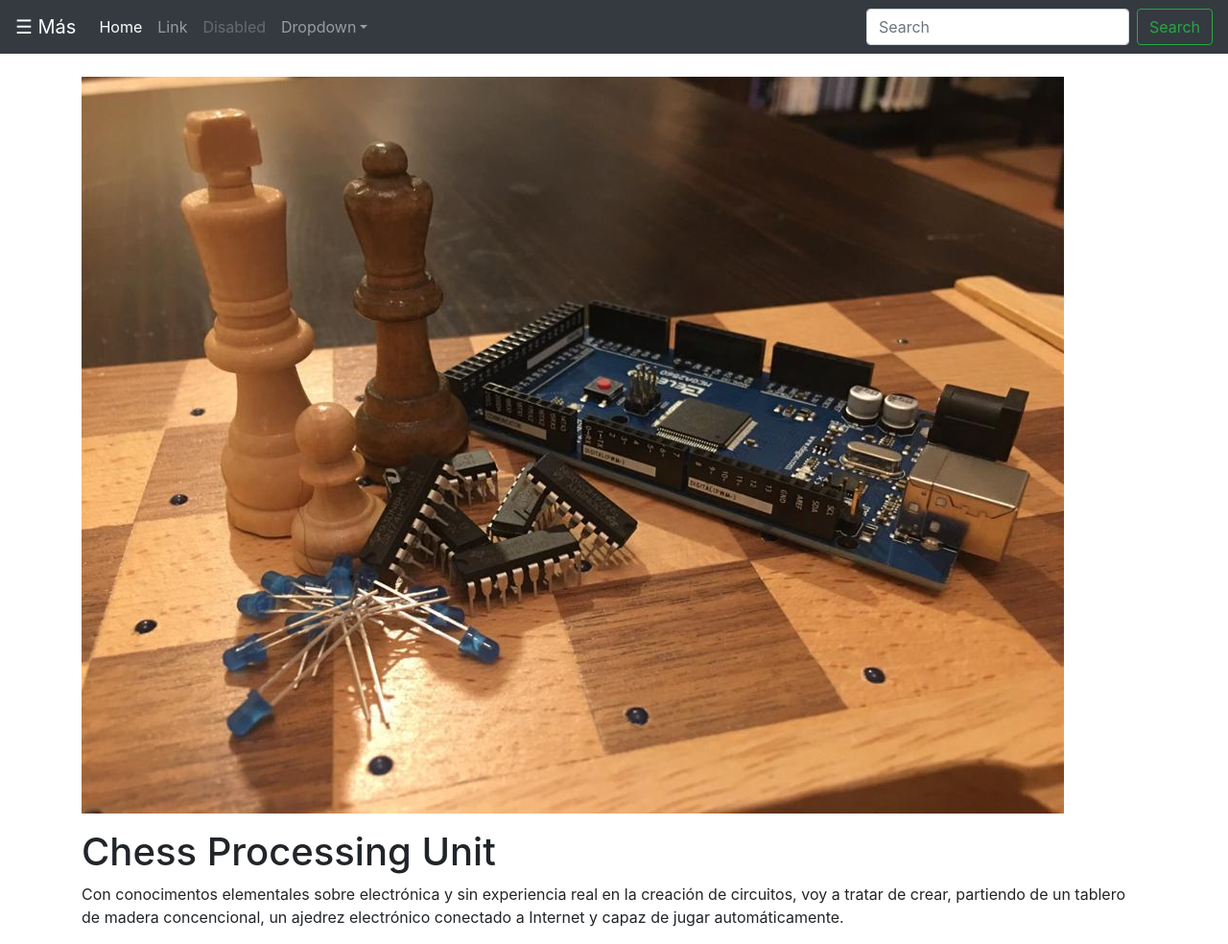
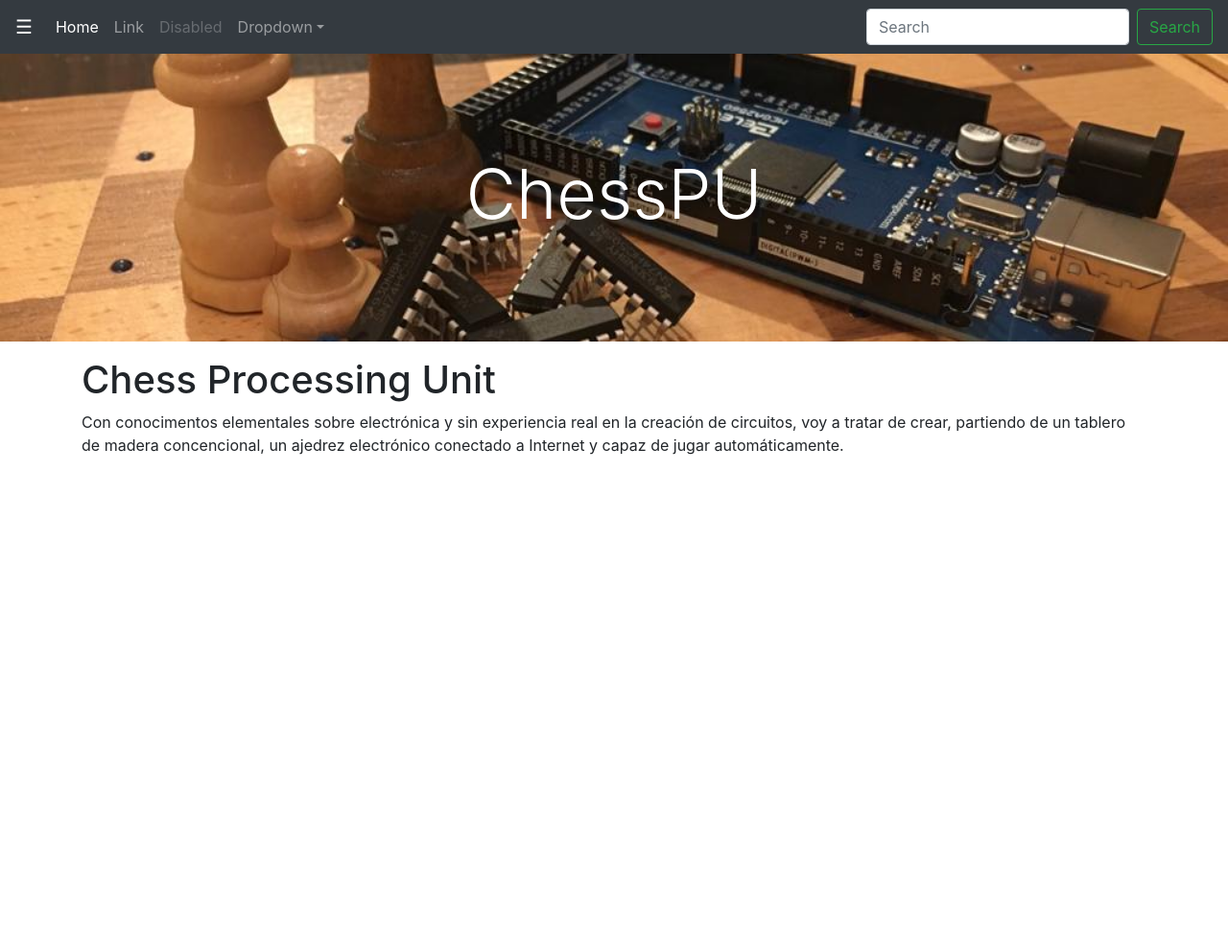
Before and after one commit to ChessPU/WebChessPU, a Jekyll site: the page built from index.md, in a window 1280 px wide and 984 px high. Shown: the whole window at 96% size. Built offline with Jekyll 4.4.1, drawn with Linux system fonts in a browser that asks for light colours.

Commit message:
Sistema de cabeceras de página operativo

```diff
--- a/_includes/navigation.html
+++ b/_includes/navigation.html
@@ -1,5 +1,7 @@
+<!--
 <nav>
     {% for item in site.data.navigation %}
       <a href="{{ item.link }}" {% if page.url == item.link %}class="current"{% endif %}>{{ item.name }}</a>
     {% endfor %}
 </nav>
+-->
--- /dev/null
+++ b/_includes/page-header.html
@@ -0,0 +1,7 @@
+{% if page.header_image != '' %}
+  <div class="container-fluid page-header"
+       style="height: {{ page.header_height }};
+              background-image: url({{ site.baseurl }}{{ site.imagespath }}{{ page.header_image }});">
+    <h1 class="display-3 text-center page-header-text">{{ page.header_text }}</h1>
+  </div>
+{% endif %}
--- a/_includes/topmenu.html
+++ b/_includes/topmenu.html
@@ -3,8 +3,8 @@ Este módulo de menú está basado en
 https://getbootstrap.com/docs/4.0/examples/starter-template/#
 {%- endcomment -%}
 
-<nav class="navbar navbar-expand-md navbar-dark bg-dark fixed-top">
-    <a class="navbar-brand" href="#" onclick="openNav()">&#9776; Más</a>
+<nav class="navbar navbar-expand-md navbar-dark bg-dark fixed-top" id="top-menu">
+    <a class="navbar-brand" href="#" onclick="openNav()">&#9776;</a>
     <button class="navbar-toggler" type="button" data-toggle="collapse" data-target="#navbarsExampleDefault" aria-controls="navbarsExampleDefault" aria-expanded="false" aria-label="Toggle navigation">
       <span class="navbar-toggler-icon"></span>
     </button>
--- a/_layouts/default.html
+++ b/_layouts/default.html
@@ -1,5 +1,5 @@
 <!DOCTYPE html>
-<html>
+<html lang="es">
 <head>
     <meta charset='utf-8'>
     <meta http-equiv='X-UA-Compatible' content='IE=edge'>
@@ -12,12 +12,14 @@
   <body>
     {% include topmenu.html %}
     {% include navigation.html %}
+    <div id="page-content">
+      {% include page-header.html %}
+      <main role="main" class="container">
 
-    <main role="main" class="container">
-      {% include sidemenu.html %}
-    {{ content }}
-    </main>
-
+        {% include sidemenu.html %}
+        {{ content }}
+      </main>
+    </div>
     {% include bootstrap.html %}
   </body>
 </html>
--- a/assets/css/main.css
+++ b/assets/css/main.css
@@ -1,7 +1,44 @@
-.current {
-    color: green;
+/*
+    Nota del 22/11/2020
+    El menú superior tiene las siguientes alturas según la anchura de la pantalla:
+    56px  [  0 - 767]
+    70px  [768 - 991]
+    56px  [992 - ...]
+
+*/
+
+/*
+    Estos tres elementos hacen que el contenido de la página este siembre debajo
+    del menú superior, evitando que éste oculte contenido útil.
+*/
+@media (max-width: 767px) {
+    #page-content {
+        margin-top: 56px;
+    }
 }
 
-.container  {
-    margin-top: 56px;
+@media (min-width: 768px) and (max-width: 991px) {
+    #page-content {
+        margin-top: 70px;
+    }
 }
+
+@media (min-width: 992px) {
+    #page-content {
+        margin-top: 56px;
+    }
+}
+
+.page-header {
+    background-size: cover;
+    background-position: center;
+    margin-bottom: 16px;
+    display: flex;
+    justify-content: center;
+    align-items: center;
+}
+
+.page-header-text {
+    /* padding-top: 56px; */
+    color: white;
+}
--- a/index.md
+++ b/index.md
@@ -1,12 +1,14 @@
 ---
 layout: default
 title: Ajedrez Electrónico
+header_image: composition-1.jpeg
+header_text: ChessPU
+header_height: 300px
 ---
 <!--
     Menú inspirado en el tipo "Sidenav Overlay Examplo" de https://www.w3schools.com/howto/howto_js_sidenav.asp
     cuyo código de puede ver y probar en w3schools.com/howto/tryit.asp?filename=tryhow_js_sidenav
 -->
-![image]({{ site.baseurl }}{{ site.imagespath }}composition-1.jpeg){: .img-fluid}
 # Chess Processing Unit
 Con conocimentos elementales sobre electrónica y sin experiencia real
 en la creación de circuitos, voy a tratar de crear, partiendo de un
```
Also changed, not shown: tablero.md (+3 -3 lines).
